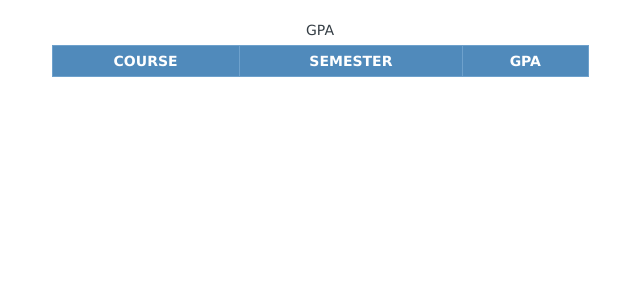
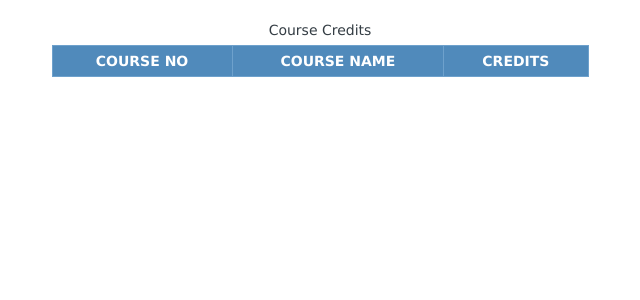
Before and after one commit to leochirag/CS487, a PHP site: page /courselist.php in a window 1280 px wide. Shown: the part 117-417 px from the top of the page, without its empty margins (320-960 px from the left). Run offline with PHP 8.4, Linux system fonts and the light colour scheme; the visitor is signed in with stand-in values (Sample User, id 1); data that the repository does not hold is empty; some web fonts are replaced.

Commit message:
cleanup, resolved bugs

```diff
--- a/courselist.php
+++ b/courselist.php
@@ -174,9 +174,9 @@ $(function(){
 							<li class="current"><a href="index.php">ACADEMICS<span class="arrow"></span></a>
 								<ul style="display: none;" class="sub_menu">
 									<li class="arrow_top"></li>
-									<li><a class="subCurrent" href="coursegpa.php">Current GPA</a></li>
+									<li><a class="subCurrent" href="coursegpa.php">Current Grades</a></li>
 									<li><a href="calc.php">GPA Calculator</a></li>
-									<li><a href="login.php">Class Schedule</a></li>
+									<li><a href="coursescheduler.php">Class Schedule</a></li>
 									<li><a href="courselist.php">Courses List</a></li>
 									<li><a href="https://web.iit.edu/registrar/academic-calendar">Academic Calender</a></li>
 								</ul>
@@ -202,7 +202,7 @@ $(function(){
 									<li class="arrow_top"></li>
 									<li><a class="subCurrent" href="https://web.iit.edu/sites/web/files/departments/about-iit/pdfs/campus-map.pdf">University map</a></li>
 									<li><a href="https://web.iit.edu/contact-us">Important contact Info</a></li>
-									<li><a href="https://hawklink.iit.edu/Organizations">Weather Updates</a></li>
+									<li><a href="https://weather.com/weather/today/l/USIL0225:1:US">Weather Updates</a></li>
 									<li><a href="https://web.iit.edu/sites/web/files/departments/acaps/pdfs/Illinois-Tech-Shuttle-Bus-Schedule.pdf">Shuttle Bus</a></li>
 								</ul>
 							</li>
@@ -212,12 +212,12 @@ $(function(){
 		</div><!-- end fdw -->
 	</header><!-- end header -->
    <table class="data-table">
-		<caption class="title">GPA</caption>
+		<caption class="title">Course Credits</caption>
 		<thead>
 			<tr>
-				<th>COURSE</th>
-				<th>SEMESTER</th>
-				<th>GPA</th>
+				<th>COURSE NO</th>
+				<th>COURSE NAME</th>
+				<th>CREDITS</th>
 
 			</tr>
 		</thead>
```
